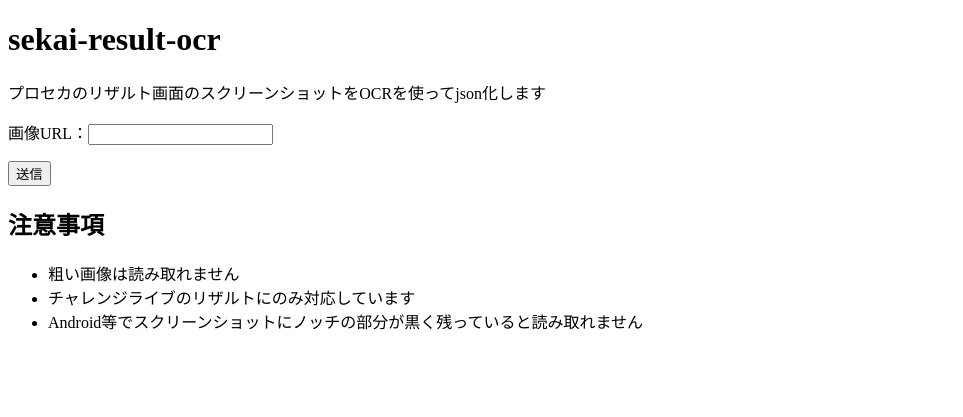
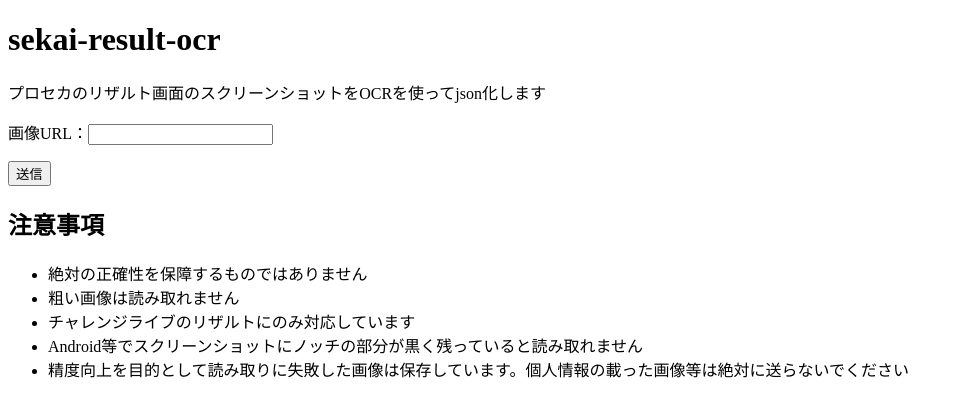
Before and after one commit to negineri/sekai-s2s, a Flask app: page / in a window 1280 px wide. Shown: the top 417 px of the page, without its empty margins (0-963 px from the left). Run offline with Flask 2, Linux system fonts and the light colour scheme.

Commit message:
Fix toppage

```diff
--- a/templates/home/index.html
+++ b/templates/home/index.html
@@ -11,9 +11,11 @@
     </form>
     <h2>注意事項</h2>
     <ul>
+        <li>絶対の正確性を保障するものではありません</li>
         <li>粗い画像は読み取れません</li>
         <li>チャレンジライブのリザルトにのみ対応しています</li>
         <li>Android等でスクリーンショットにノッチの部分が黒く残っていると読み取れません</li>
+        <li>精度向上を目的として読み取りに失敗した画像は保存しています。個人情報の載った画像等は絶対に送らないでください</li>
     </ul>
 </body>
 </html>
```
